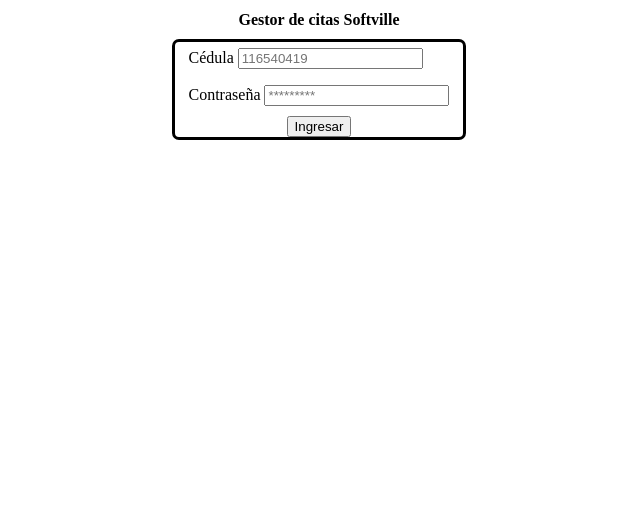
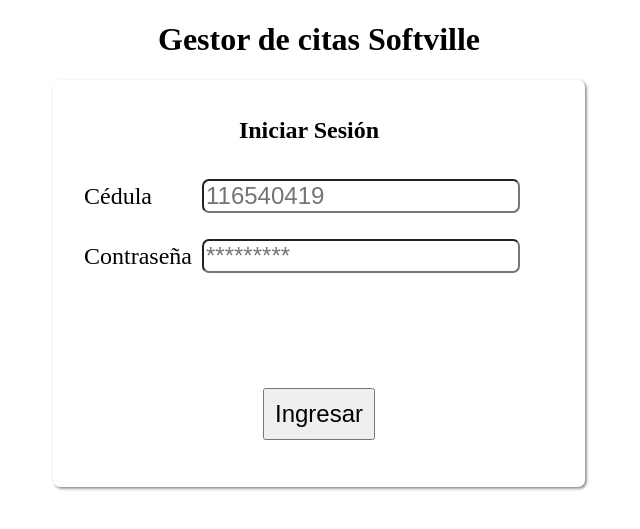
Before and after one commit to sebastianVUCR/Sukaritas, a PHP site: page /Login.html in a window 1280 px wide. Shown: the top 529 px of the page, without its empty margins (321-961 px from the left). Run offline with PHP 8.4, Linux system fonts and the light colour scheme.

Commit message:
Primera versión de la interfaz

```diff
--- a/GestorCitas/Compartido/boton-generico.css
+++ b/GestorCitas/Compartido/boton-generico.css
@@ -22,5 +22,5 @@ a, button {
 	cursor: pointer;
 	color: white;
 	box-shadow: 1.23px 1.25px 2.5px grey;
-	border-color: black;
+	border:none;
 }
--- a/GestorCitas/Compartido/colores.css
+++ b/GestorCitas/Compartido/colores.css
@@ -3,4 +3,5 @@
     --secundario: #6696BB;
     --fondo-texto: #F1FBFF;
     --fondo-general: #E6F4F1;
+    --fondo-casi-blanco: #F8F9F9;
 }
--- a/GestorCitas/Login/Login.css
+++ b/GestorCitas/Login/Login.css
@@ -1,10 +1,35 @@
+
 body {
-    background-color: var(--fondo-general);
+    background-color: var(--fondo-casi-blanco);
+}
+
+
+@media (max-height: 750px) {
+    header {
+        margin-top: 6.5%;
+    }
 }
 
 h1 {
-    font-size: 1em;
+    font-size: 2em;
     text-align: center;
+}
+
+fieldset label {
+    margin-right: 20px;
+    width: 20%;
+    display: inline-flex;
+}
+
+
+fieldset input {
+    border-radius: 7px;
+}
+
+
+label, input, h2 {
+    font-size: 1.5em;
+    margin-right: 20px;
 }
 
 main {
@@ -13,10 +38,14 @@ main {
 }
 
 form {
+    background-color: var(--fondo-general);
     display: flex;
     flex-direction: column;
     border:solid;
     border-radius: 7px;
+    padding: 17px;
+    border:0px;
+    box-shadow: 1.5px 1.5px 3px grey;
 }
 
 #contenedor-boton {
@@ -26,11 +55,20 @@ form {
     justify-content: center;
 }
 
-#cedula {
+#titulo-formulario {
+    text-align: center;
+    margin-bottom: 30px;
+}
 
+#area-contrasena {
+    margin-top: 10px;
 }
 
 #ingresar {
+    font-size: 1.5em;
+    padding: 10px;
+    margin-top: 30px;
+    margin-bottom: 30px;
     flex-wrap:wrap;
 }
 
@@ -38,3 +76,17 @@ fieldset {
     border: none;
     display: inline;
 }
+
+#mensaje-error {
+    padding-left: 17px;
+    display: block;
+}
+
+.error {
+    visibility: hidden;
+}
+
+.requerido {
+    display: inline-flex;
+    color: red;
+}
--- a/GestorCitas/Login/Login.html
+++ b/GestorCitas/Login/Login.html
@@ -15,6 +15,7 @@
 		</header>
 		<main>
 			<form id="formulario-login" method="post">
+				<h2 id="titulo-formulario">Iniciar Sesión</h2>
                 <fieldset id="area-cedula">
                     <label>Cédula</label>
 				    <input type="number" id="cedula" placeholder="116540419 " required/>
@@ -25,6 +26,10 @@
 				    <input type="password" id="contrasena" placeholder="*********" required/>
                 </fieldset>
 
+				<label id="mensaje-error" class="error">
+					<p class="requerido error"> * </p>
+				</label>
+
 				<div id="contenedor-boton">
                 	<button type="button" id="ingresar">Ingresar</button>
 				</div>
```
